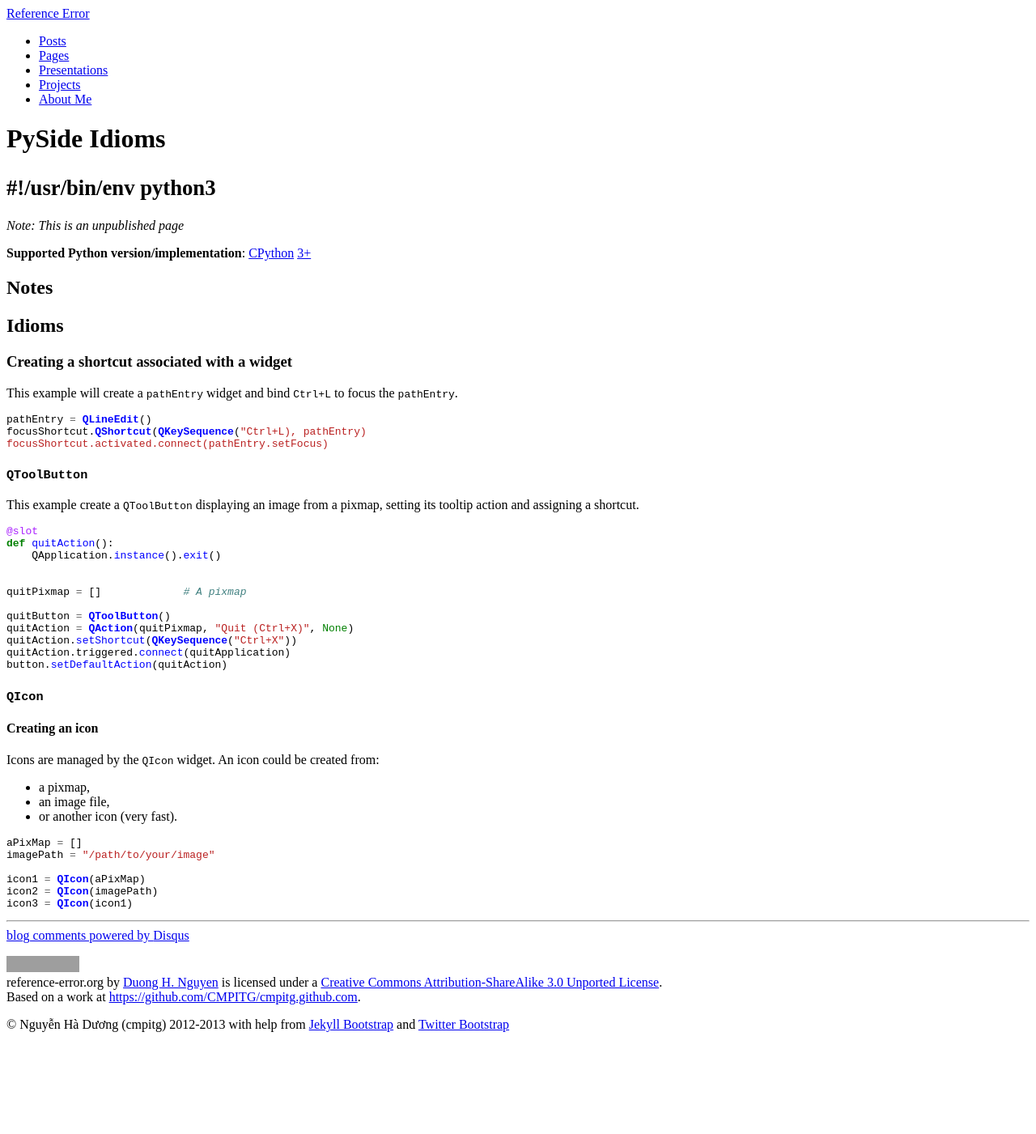
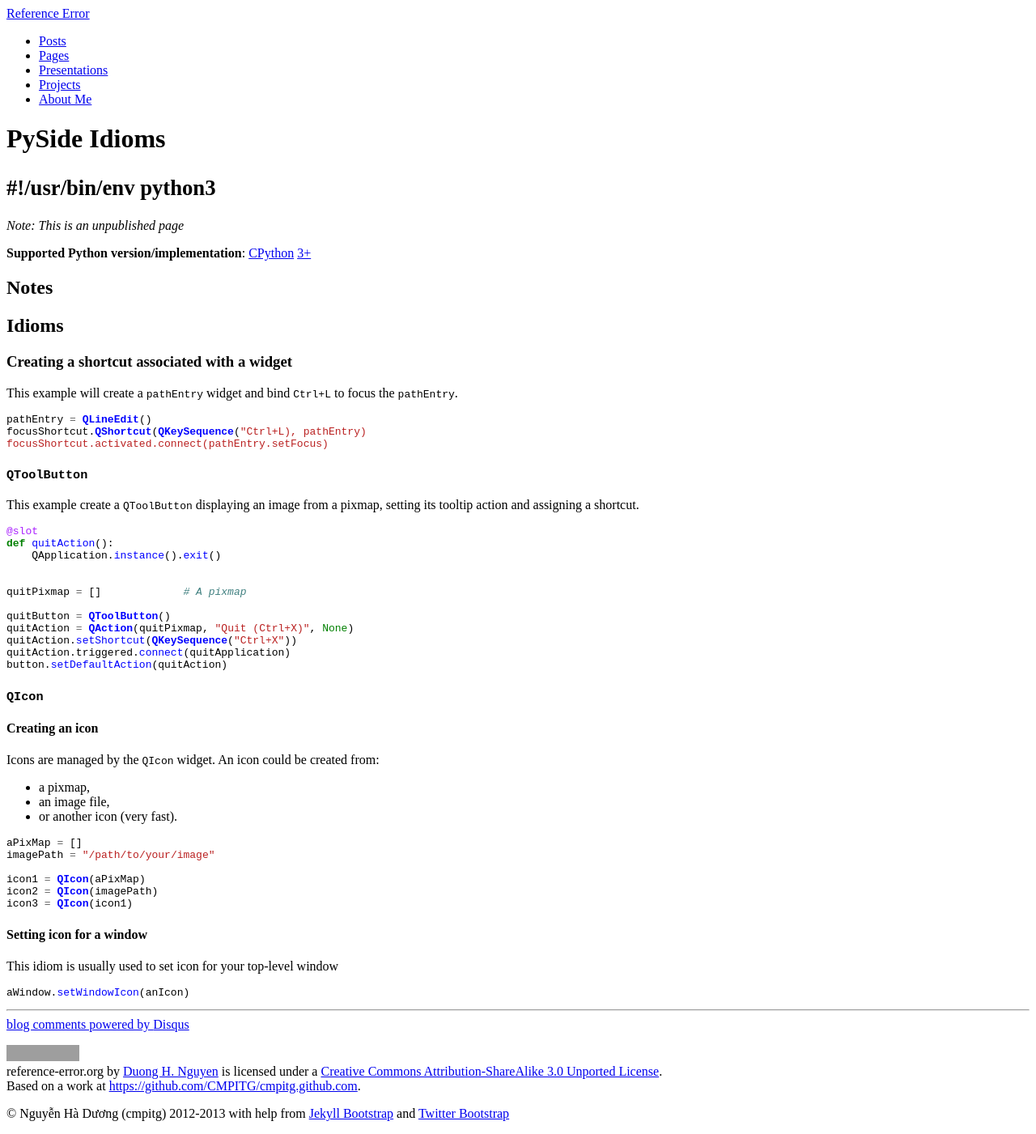
Before and after one commit to cmpitg/cmpitg.github.com, a Jekyll site: the page built from guides/pyside.md, in a window 1280 px wide. Shown: the whole page at 81% size. Built offline with Jekyll 4.4.1, drawn with Linux system fonts in a browser that asks for light colours; comment, search, counter and statistics services are not loaded; before the commit the page ends 1291 px from its top, so only the background shows below that; grey boxes are pictures that could not be loaded.

Commit message:
Setting icon for a window @ pyside

````diff
--- a/guides/pyside.md
+++ b/guides/pyside.md
@@ -64,3 +64,11 @@ icon1 = QIcon(aPixMap)
 icon2 = QIcon(imagePath)
 icon3 = QIcon(icon1)
 ```
+
+#### Setting icon for a window
+
+This idiom is usually used to set icon for your top-level window
+
+```python
+aWindow.setWindowIcon(anIcon)
+```
````
